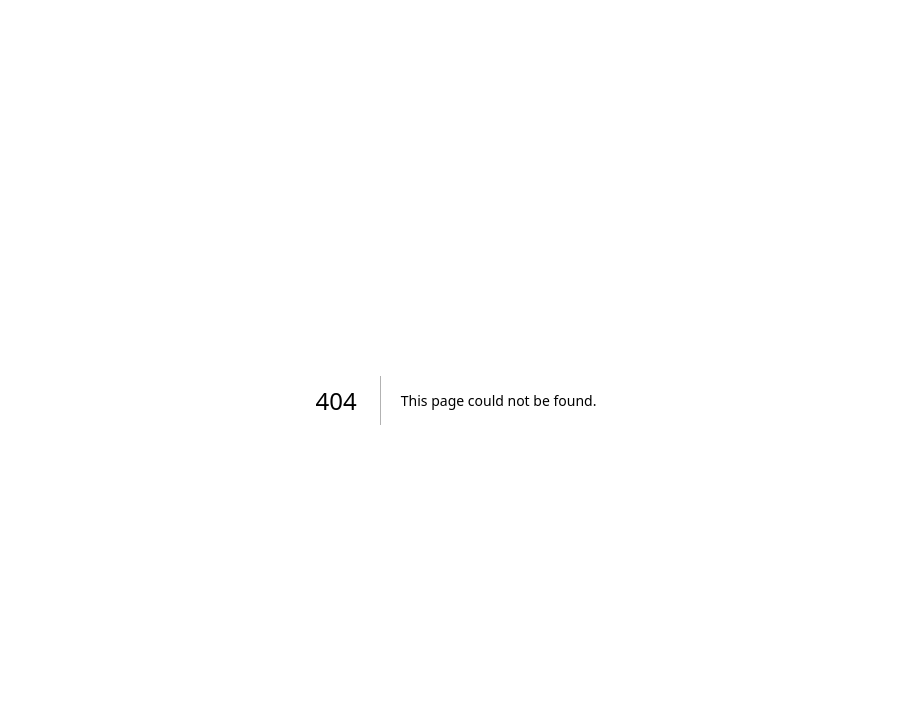
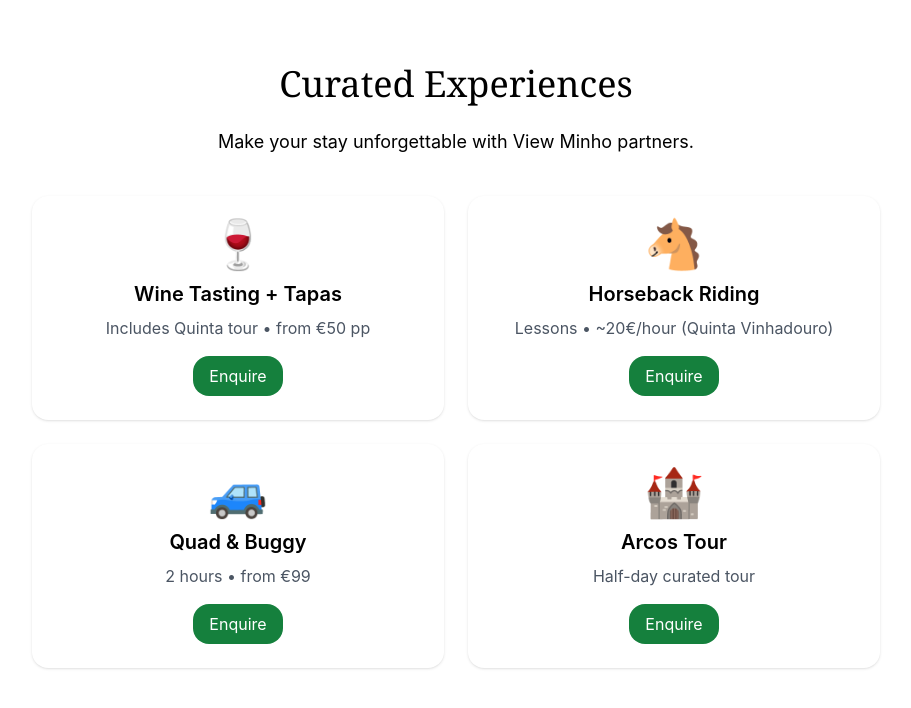
Before and after one commit to ViewMinho/view-properties, a Next.js app: page /pages/pages/experiences in a window 1280 px wide. Before the commit this address had no page. Shown: the top 708 px of the page, without its empty margins (184-1095 px from the left). Built offline with nearby package versions, Linux system fonts and the light colour scheme.

Commit message:
Create experiences.js

```diff
--- /dev/null
+++ b/pages/pages/pages/experiences.js
@@ -0,0 +1,26 @@
+export default function Experiences() {
+  const items = [
+    { emoji: "🍷", title: "Wine Tasting + Tapas", blurb: "Includes Quinta tour • from €50 pp" },
+    { emoji: "🐴", title: "Horseback Riding", blurb: "Lessons • ~20€/hour (Quinta Vinhadouro)" },
+    { emoji: "🚙", title: "Quad & Buggy", blurb: "2 hours • from €99" },
+    { emoji: "🏰", title: "Arcos Tour", blurb: "Half-day curated tour" },
+  ];
+
+  return (
+    <main className="max-w-4xl mx-auto px-6 py-16 text-center">
+      <h1 className="text-4xl font-serif mb-6">Curated Experiences</h1>
+      <p className="mb-10 text-lg">Make your stay unforgettable with View Minho partners.</p>
+
+      <div className="grid grid-cols-1 md:grid-cols-2 gap-6">
+        {items.map((x, i) => (
+          <div key={i} className="bg-white rounded-2xl shadow p-6">
+            <div className="text-5xl mb-3">{x.emoji}</div>
+            <h2 className="text-xl font-semibold">{x.title}</h2>
+            <p className="text-gray-600 mt-2">{x.blurb}</p>
+            <a href="#" className="inline-block mt-4 px-4 py-2 bg-green-700 text-white rounded-2xl">Enquire</a>
+          </div>
+        ))}
+      </div>
+    </main>
+  );
+}
```
